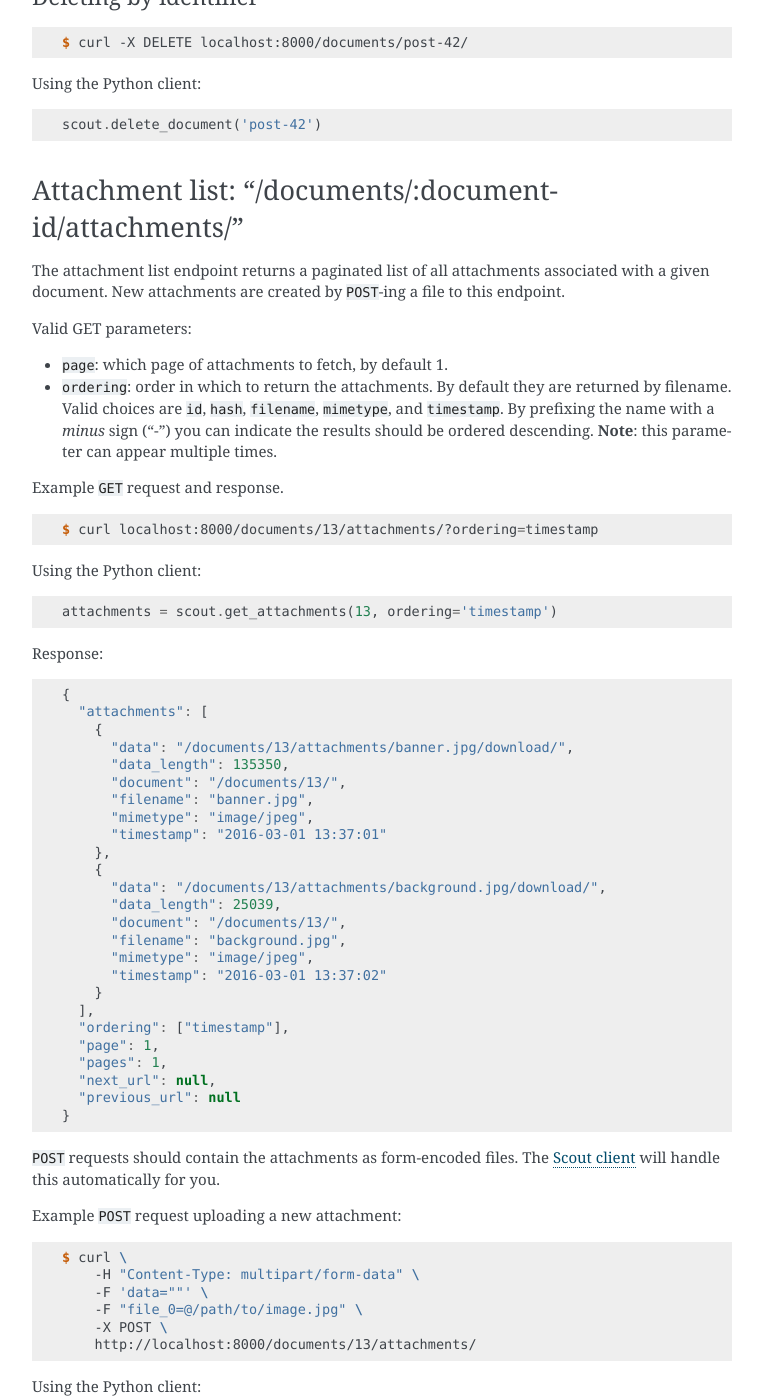
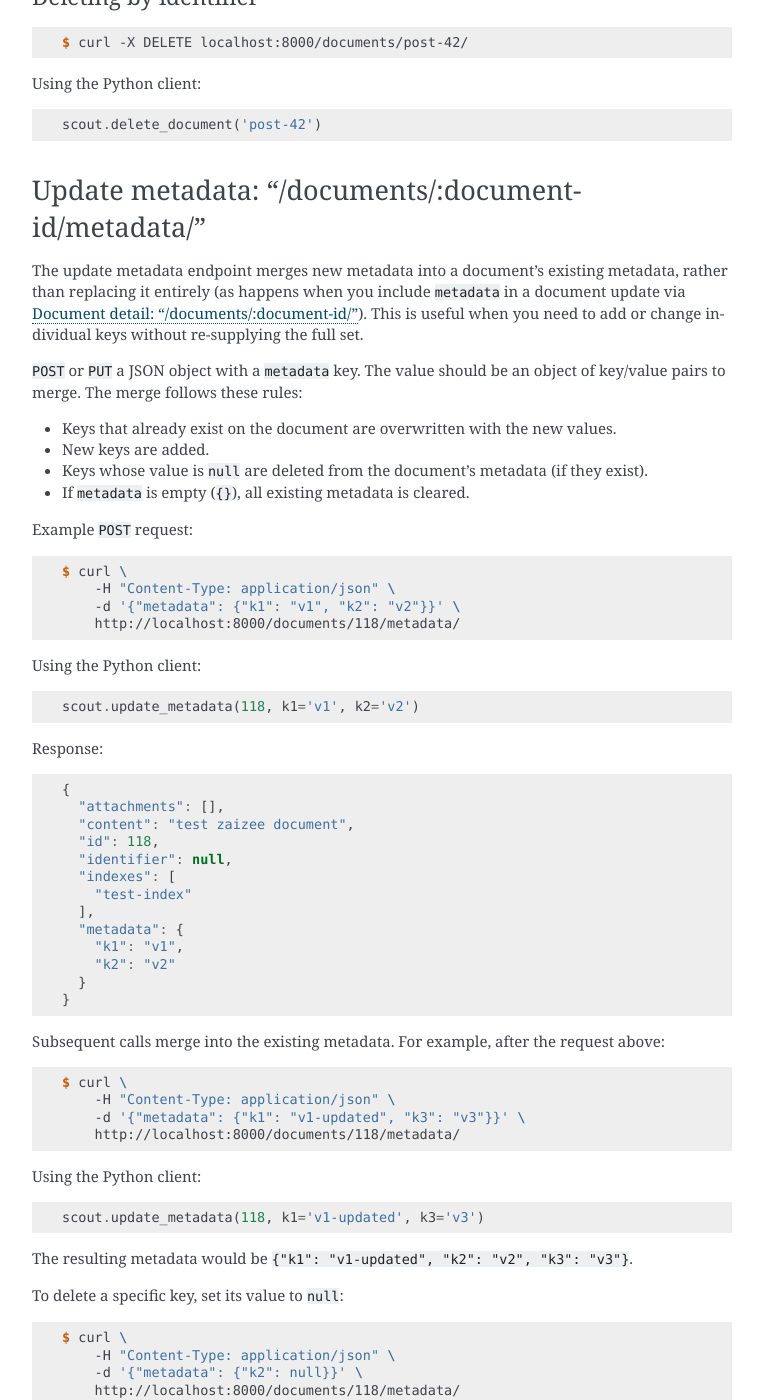
Before and after one commit to coleifer/scout, a Sphinx documentation site: the page built from docs/server.rst, in a window 1280 px wide and 1400 px high, scrolled down 12985 px. Shown: the whole window, without its empty margins (378-1141 px from the left). Built offline with Sphinx 7.4.7, drawn with Linux system fonts in a browser that asks for light colours; some of the changed text lies outside the part shown.

Commit message:
Add server doc for update metadata endpoint.

```diff
--- a/docs/server.rst
+++ b/docs/server.rst
@@ -769,6 +769,115 @@ Using the Python client:
 
     scout.delete_document('post-42')
 
+.. _update_metadata:
+
+Update metadata: "/documents/:document-id/metadata/"
+-----------------------------------------------------
+
+The update metadata endpoint merges new metadata into a document's existing
+metadata, rather than replacing it entirely (as happens when you include
+``metadata`` in a document update via :ref:`document_detail`). This is useful
+when you need to add or change individual keys without re-supplying the full
+set.
+
+``POST`` or ``PUT`` a JSON object with a ``metadata`` key. The value should be
+an object of key/value pairs to merge. The merge follows these rules:
+
+* Keys that already exist on the document are overwritten with the new values.
+* New keys are added.
+* Keys whose value is ``null`` are deleted from the document's metadata (if
+  they exist).
+* If ``metadata`` is empty (``{}``), all existing metadata is cleared.
+
+Example ``POST`` request:
+
+.. code-block:: console
+
+    $ curl \
+        -H "Content-Type: application/json" \
+        -d '{"metadata": {"k1": "v1", "k2": "v2"}}' \
+        http://localhost:8000/documents/118/metadata/
+
+Using the Python client:
+
+.. code-block:: python
+
+    scout.update_metadata(118, k1='v1', k2='v2')
+
+Response:
+
+.. code-block:: javascript
+
+    {
+      "attachments": [],
+      "content": "test zaizee document",
+      "id": 118,
+      "identifier": null,
+      "indexes": [
+        "test-index"
+      ],
+      "metadata": {
+        "k1": "v1",
+        "k2": "v2"
+      }
+    }
+
+Subsequent calls merge into the existing metadata. For example, after the
+request above:
+
+.. code-block:: console
+
+    $ curl \
+        -H "Content-Type: application/json" \
+        -d '{"metadata": {"k1": "v1-updated", "k3": "v3"}}' \
+        http://localhost:8000/documents/118/metadata/
+
+Using the Python client:
+
+.. code-block:: python
+
+    scout.update_metadata(118, k1='v1-updated', k3='v3')
+
+The resulting metadata would be ``{"k1": "v1-updated", "k2": "v2", "k3": "v3"}``.
+
+To delete a specific key, set its value to ``null``:
+
+.. code-block:: console
+
+    $ curl \
+        -H "Content-Type: application/json" \
+        -d '{"metadata": {"k2": null}}' \
+        http://localhost:8000/documents/118/metadata/
+
+Using the Python client:
+
+.. code-block:: python
+
+    scout.update_metadata(118, k2=None)
+
+The resulting metadata would be ``{"k1": "v1-updated", "k3": "v3"}``.
+
+To clear all metadata, pass an empty object:
+
+.. code-block:: console
+
+    $ curl \
+        -H "Content-Type: application/json" \
+        -d '{"metadata": {}}' \
+        http://localhost:8000/documents/118/metadata/
+
+Using the Python client:
+
+.. code-block:: python
+
+    scout.update_metadata(118)
+
+.. note::
+    This endpoint differs from updating metadata through the
+    :ref:`document detail <document_detail>` endpoint. The document detail
+    endpoint **replaces** all metadata, while this endpoint **merges** new
+    values into the existing metadata.
+
 .. _attachment_list:
 
 Attachment list: "/documents/:document-id/attachments/"
```
